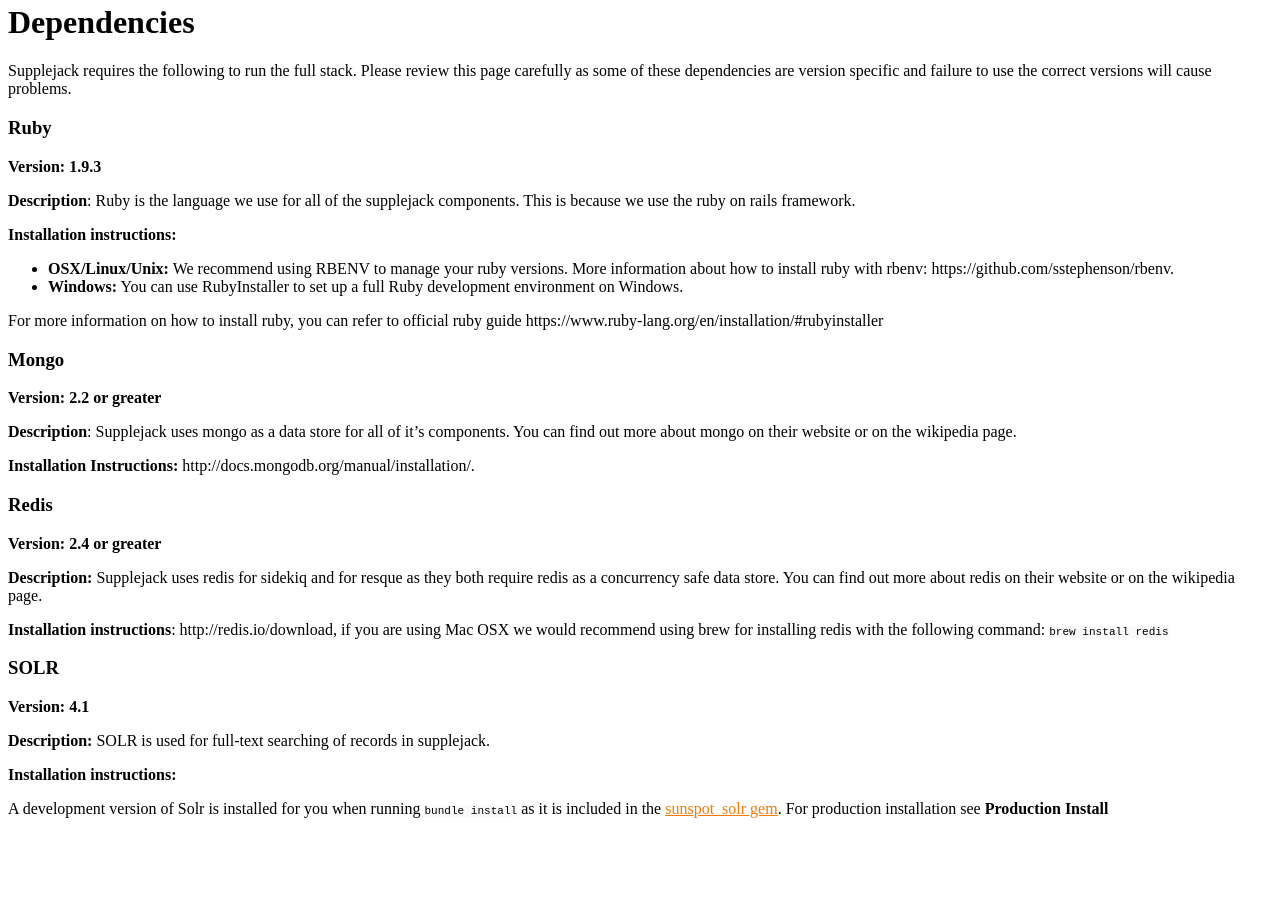
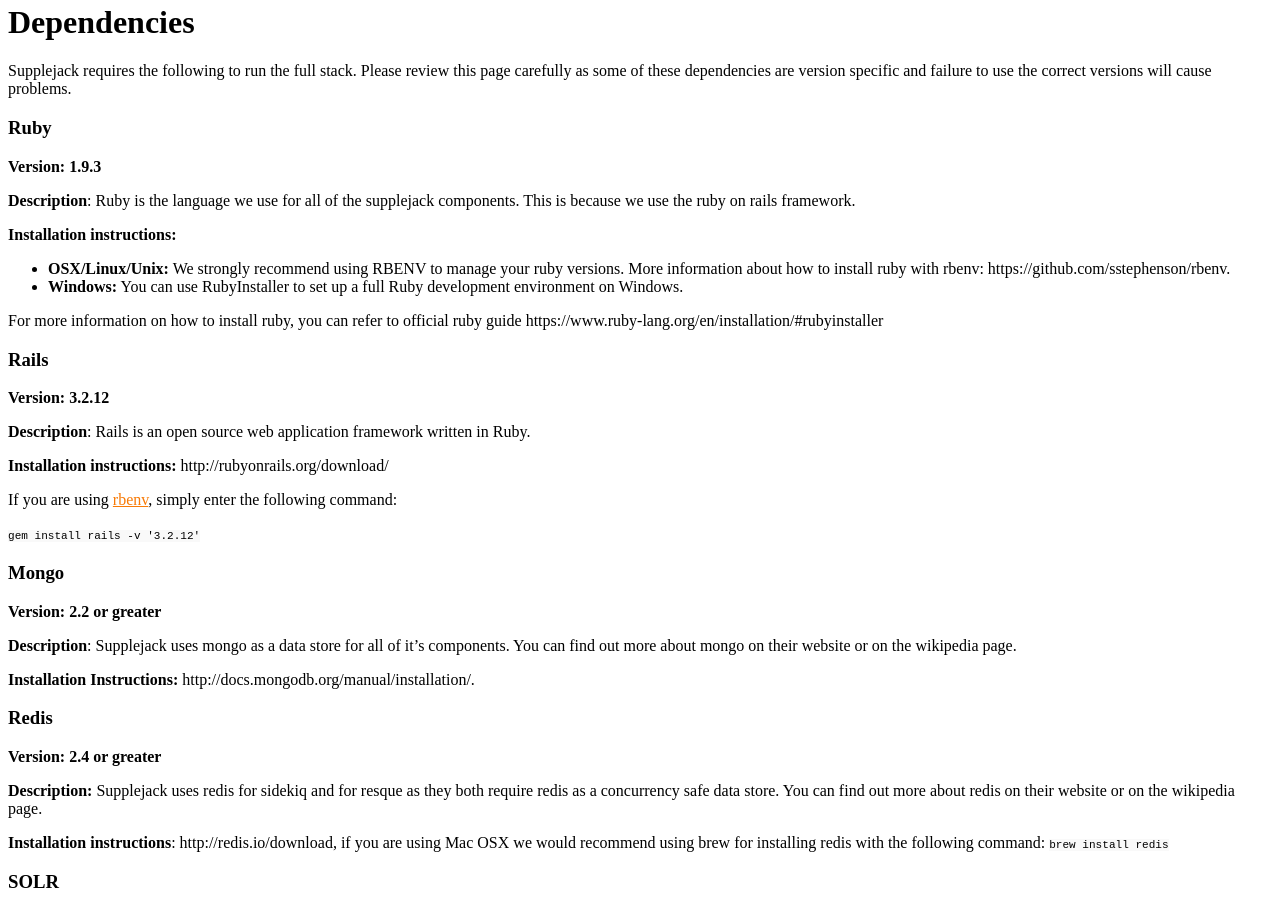
Before and after one commit to DigitalNZ/supplejack, a Jekyll site: the page built from _posts/2014-05-01-dependencies.md, in a window 1280 px wide and 900 px high, scrolled down 733 px. Built offline with Jekyll 4.4.1, drawn with Linux system fonts in a browser that asks for light colours; Markdown is read by kramdown in place of the engine named in the settings; a style sheet for code colours, icons or effects is not loaded; before the commit the page ends 1567 px from its top, so only the background shows below that.

Commit message:
added rails dependency

```diff
--- a/_posts/2014-05-01-dependencies.md
+++ b/_posts/2014-05-01-dependencies.md
@@ -16,10 +16,22 @@
 
 **Installation instructions:**
 
-+ **OSX/Linux/Unix:** We recommend using RBENV to manage your ruby versions. More information about how to install ruby with rbenv: https://github.com/sstephenson/rbenv.
++ **OSX/Linux/Unix:** We strongly recommend using RBENV to manage your ruby versions. More information about how to install ruby with rbenv: https://github.com/sstephenson/rbenv.
 + **Windows:** You can use RubyInstaller to set up a full Ruby development environment on Windows.
 
 For more information on how to install ruby, you can refer to official ruby guide https://www.ruby-lang.org/en/installation/#rubyinstaller
+
+### Rails
+
+**Version: 3.2.12**
+
+**Description**: Rails is an open source web application framework written in Ruby.
+
+**Installation instructions:** http://rubyonrails.org/download/
+
+If you are using [rbenv](https://github.com/sstephenson/rbenv), simply enter the following command:
+
+`gem install rails -v '3.2.12'`
 
 ### Mongo
 
```
